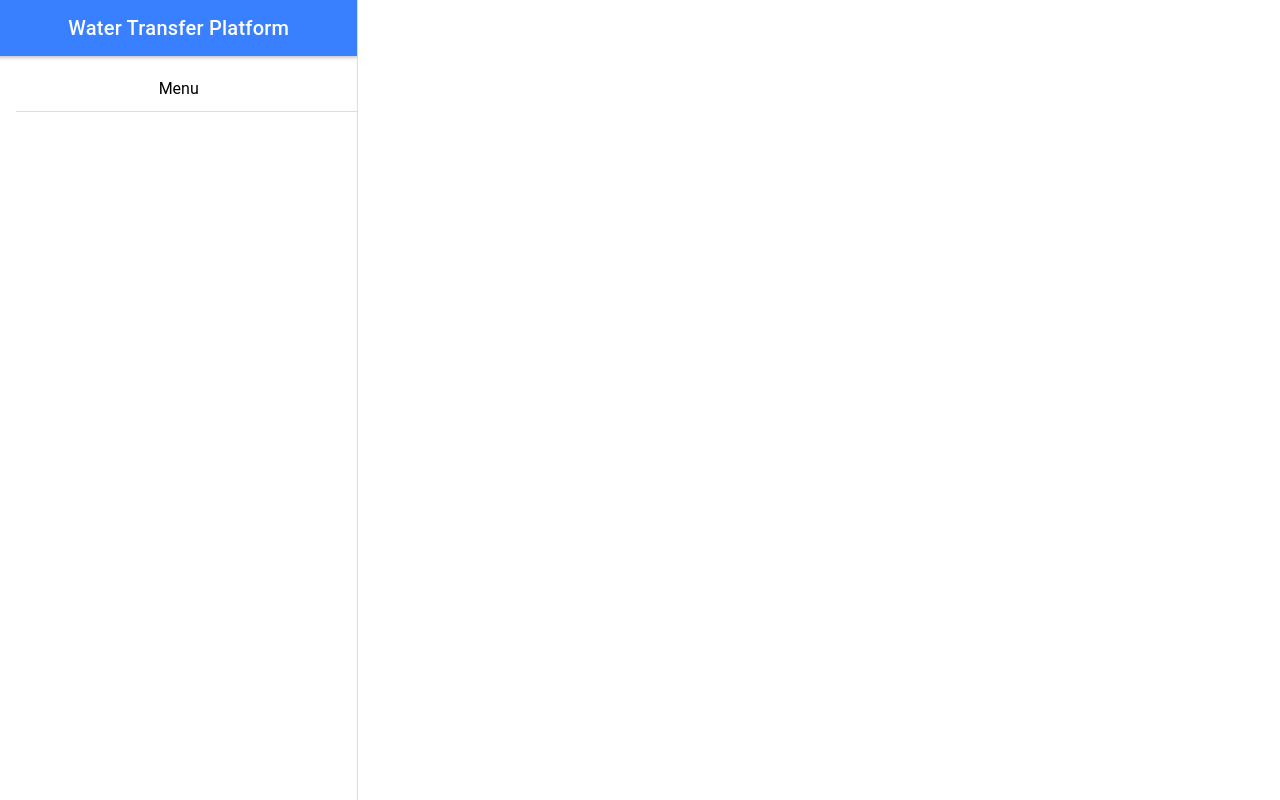
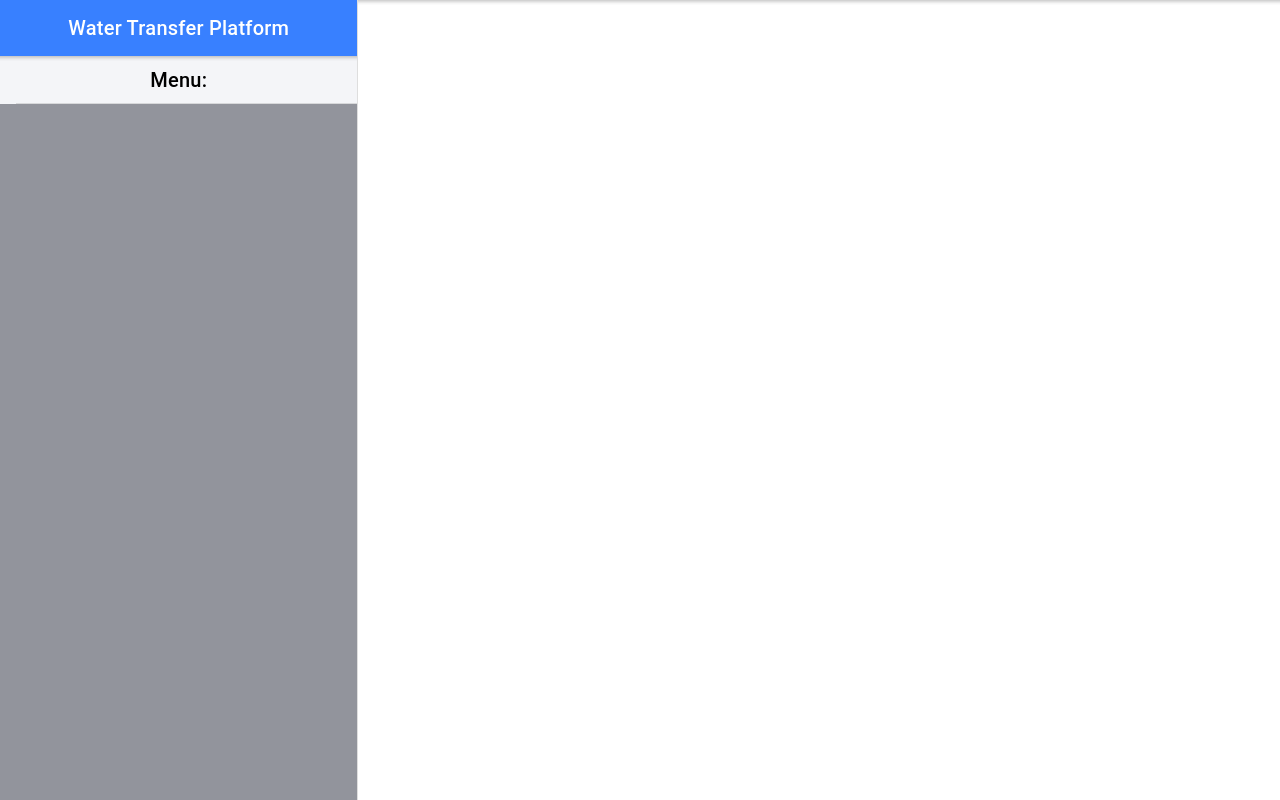
Before and after one commit to Rapdash/Water-Transfer-Frontend, a React (Create React App) app: page / in a window 1280 px wide. Built offline with nearby package versions, Linux system fonts and the light colour scheme.

Commit message:
progress on the router

```diff
--- a/src/components/Router/index.js
+++ b/src/components/Router/index.js
@@ -1,5 +1,5 @@
 import React from "react";
-import { IonApp, IonHeader, IonSplitPane, IonMenu, IonToolbar, IonContent, IonTitle, IonList, IonItem, IonLabel } from "@ionic/react";
+import { IonApp, IonHeader, IonSplitPane, IonMenu, IonToolbar, IonContent, IonTitle, IonList, IonItem, IonLabel, IonButton, IonMenuButton, IonMenuToggle } from "@ionic/react";
 import { BrowserRouter, Route, Switch } from "react-router-dom";
 
 import "./router.module.css";
@@ -11,18 +11,22 @@ export const Router = () => (
                 <IonMenu contentId="menu-content">
                     <IonHeader>
                         <IonToolbar color="primary">
+                            <IonMenuToggle /> {/* This doesn't "do" anything, but a quirk with ionic requires it for split pane */}
                             <IonTitle className="ion-text-center">Water Transfer Platform</IonTitle>
                         </IonToolbar>
                     </IonHeader>
-                    <IonContent>
-                        <IonList>
-                            <IonItem>
-                                <IonLabel className="ion-text-center list-head-item">Menu</IonLabel>
+                    <IonContent color="medium">
+                        <IonList className="ion-no-padding">
+                            <IonItem color="light">
+                                <IonTitle className="ion-text-center">Menu:</IonTitle>
                             </IonItem>
                         </IonList>
                     </IonContent>
                 </IonMenu>
                 <IonContent id="menu-content">
+                    <IonHeader>
+                        <IonMenuButton></IonMenuButton>
+                    </IonHeader>
                 </IonContent>
             </IonSplitPane>
         </IonApp>
--- a/src/components/Router/router.module.css
+++ b/src/components/Router/router.module.css
@@ -1,3 +1,3 @@
 .list-head-item {
-    font-size: 1.5em;
+    font-size: 1.5em !important;
 }
```
